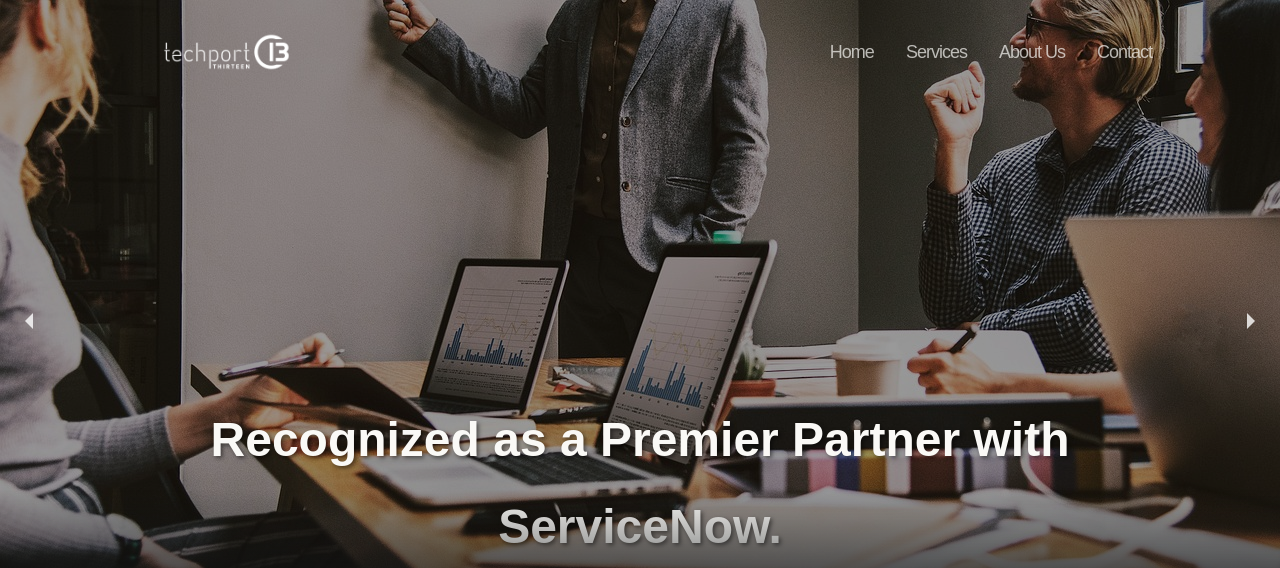
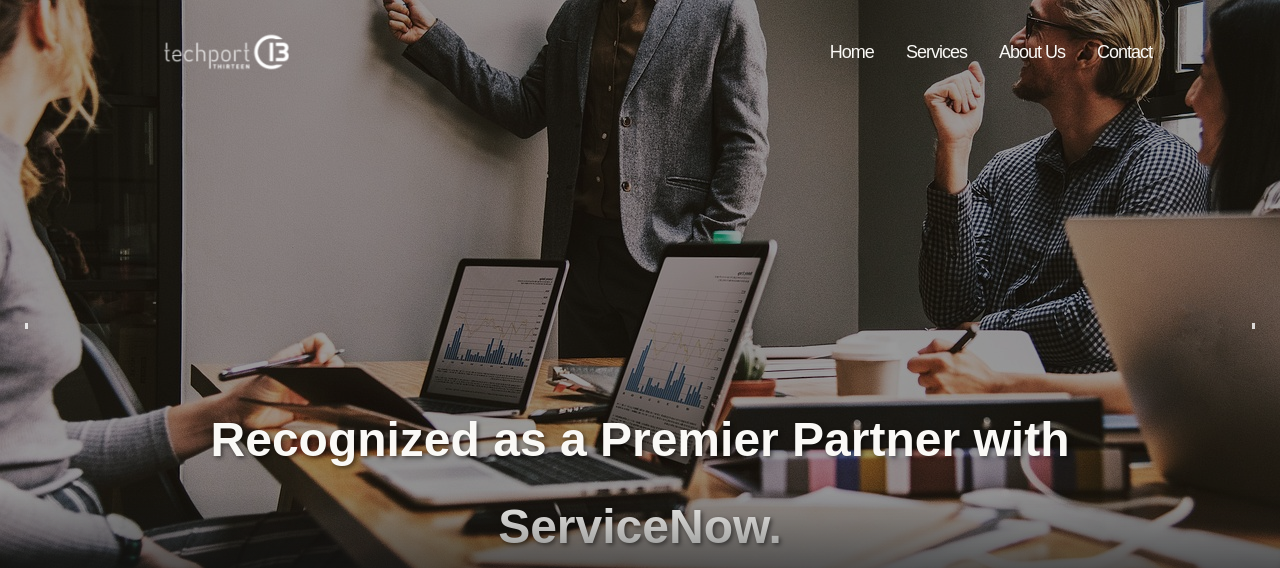
Before and after one commit to BeeTillman/techsite13, a React (Vite) app: page / in a window 1280 px wide. Shown: the top 568 px of the page. Built offline with nearby package versions, Linux system fonts and the light colour scheme; a web font is replaced by a local one.

Commit message:
Prettier

```diff
--- a/src/Components/Hero.jsx
+++ b/src/Components/Hero.jsx
@@ -19,7 +19,7 @@
     const observer = new IntersectionObserver(
       ([entry]) => {
         if (entry.isIntersecting) {
-          entry.target.classList.add('visible');
+          entry.target.classList.add("visible");
         }
       },
       { threshold: 0.1 }
--- a/src/styles.css
+++ b/src/styles.css
@@ -83,7 +83,31 @@
   transform: translateY(-50%) !important;
   height: auto !important;
   padding: 20px !important;
+  opacity: 0 !important; /* Start with arrows hidden */
+  transition: opacity 0.3s ease !important;
+  background: none !important; /* Remove black background */
+}
+.hero-section .carousel .control-arrow:hover {
+  background: none !important;
+}
+
+.hero-section .carousel .control-arrow:before {
+  border-color: #fff !important;
+  border-width: 3px !important;
+}
+
+.hero-section .carousel:hover .control-arrow {
   opacity: 0.8 !important;
+}
+
+.hero-section .carousel .control-prev.control-arrow:before {
+  border-right: 3px solid #fff !important;
+  border-bottom: 3px solid #fff !important;
+}
+
+.hero-section .carousel .control-next.control-arrow:before {
+  border-left: 3px solid #fff !important;
+  border-bottom: 3px solid #fff !important;
 }
 
 .hero-section .carousel .control-dots {
```
Also changed, not shown: src/Components/About.jsx (+12 -10 lines), src/App.jsx (line endings or trailing spaces), src/Components/Header.jsx (line endings or trailing spaces).
